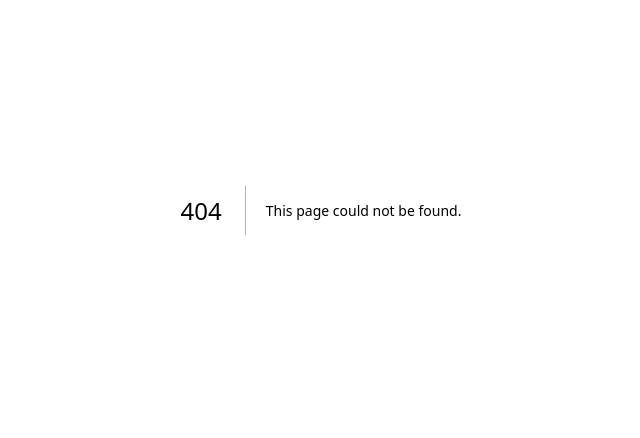
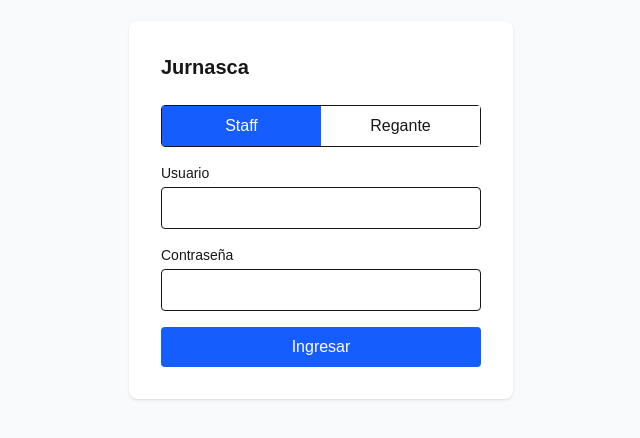
Before and after one commit to bbaconsultor-netizen/jurnasca, a Next.js app: page /login in a window 1280 px wide. Before the commit this address had no page. Shown: the part 190-628 px from the top of the page, without its empty margins (319-959 px from the left). Built offline with nearby package versions, Linux system fonts and the light colour scheme.

Commit message:
feat: add login page with staff/regante selector

```diff
--- /dev/null
+++ b/src/app/login/page.tsx
@@ -0,0 +1,76 @@
+"use client";
+
+import { useState, type FormEvent } from "react";
+import { signIn } from "next-auth/react";
+import { useRouter } from "next/navigation";
+
+type Tipo = "staff" | "regante";
+
+export default function LoginPage() {
+  const router = useRouter();
+  const [tipo, setTipo] = useState<Tipo>("staff");
+  const [identificador, setIdentificador] = useState("");
+  const [clave, setClave] = useState("");
+  const [error, setError] = useState<string | null>(null);
+
+  async function handleSubmit(e: FormEvent) {
+    e.preventDefault();
+    setError(null);
+    const result = await signIn("credentials", {
+      tipo,
+      identificador,
+      clave,
+      redirect: false,
+    });
+    if (result?.error) {
+      setError(tipo === "staff" ? "Usuario o contraseña incorrectos" : "DNI o código incorrecto");
+      return;
+    }
+    router.push(tipo === "staff" ? "/staff/junta" : "/regante/mi-padron");
+  }
+
+  return (
+    <main className="flex min-h-screen items-center justify-center bg-gray-50">
+      <form onSubmit={handleSubmit} className="w-full max-w-sm rounded-lg bg-white p-8 shadow">
+        <h1 className="mb-6 text-xl font-semibold">Jurnasca</h1>
+        <div className="mb-4 flex rounded border">
+          <button
+            type="button"
+            onClick={() => setTipo("staff")}
+            className={`flex-1 py-2 ${tipo === "staff" ? "bg-blue-600 text-white" : "bg-white"}`}
+          >
+            Staff
+          </button>
+          <button
+            type="button"
+            onClick={() => setTipo("regante")}
+            className={`flex-1 py-2 ${tipo === "regante" ? "bg-blue-600 text-white" : "bg-white"}`}
+          >
+            Regante
+          </button>
+        </div>
+        <label className="mb-1 block text-sm">{tipo === "staff" ? "Usuario" : "DNI"}</label>
+        <input
+          className="mb-4 w-full rounded border px-3 py-2"
+          value={identificador}
+          onChange={(e) => setIdentificador(e.target.value)}
+          required
+        />
+        <label className="mb-1 block text-sm">
+          {tipo === "staff" ? "Contraseña" : "Código de padrón"}
+        </label>
+        <input
+          type="password"
+          className="mb-4 w-full rounded border px-3 py-2"
+          value={clave}
+          onChange={(e) => setClave(e.target.value)}
+          required
+        />
+        {error && <p className="mb-4 text-sm text-red-600">{error}</p>}
+        <button type="submit" className="w-full rounded bg-blue-600 py-2 text-white">
+          Ingresar
+        </button>
+      </form>
+    </main>
+  );
+}
```
